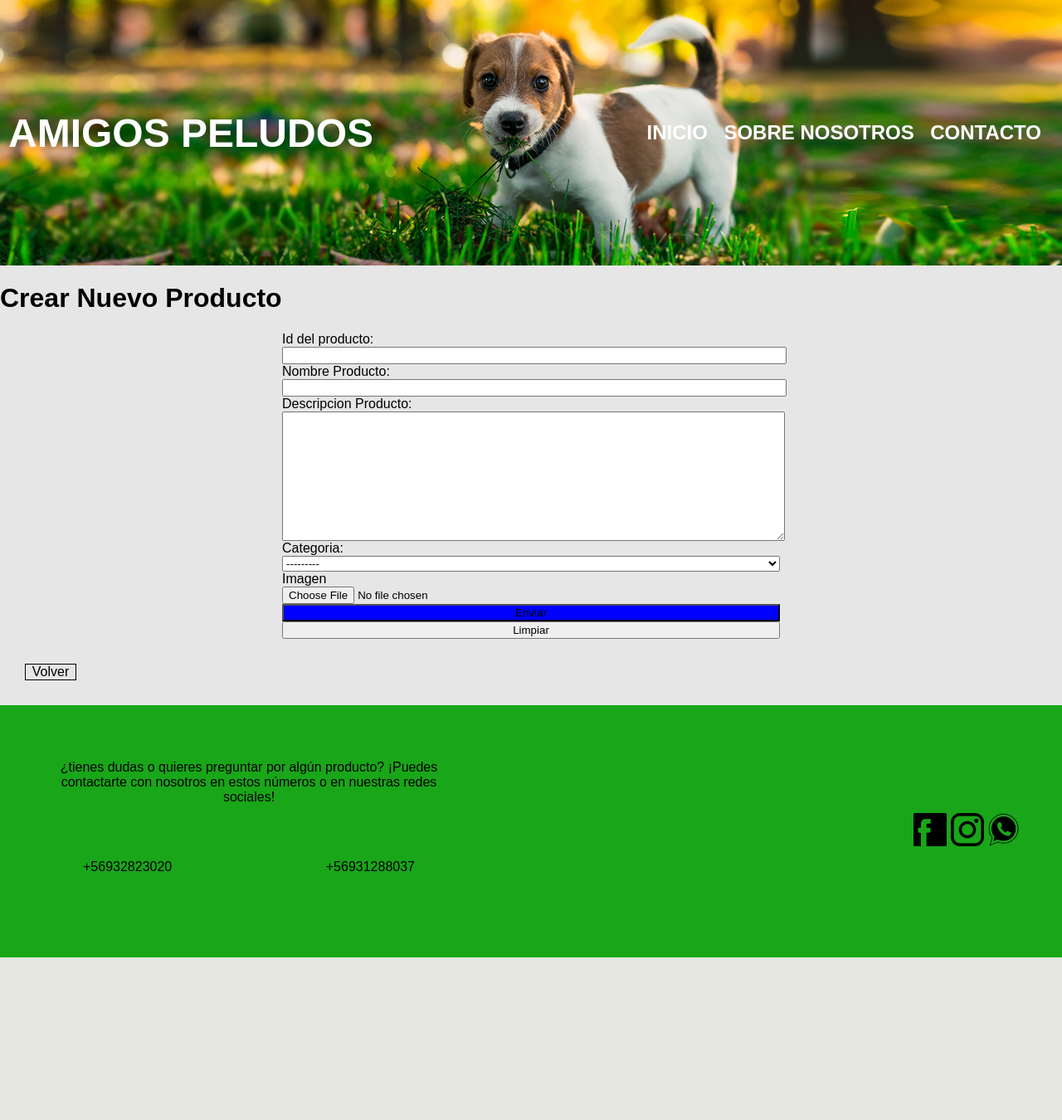
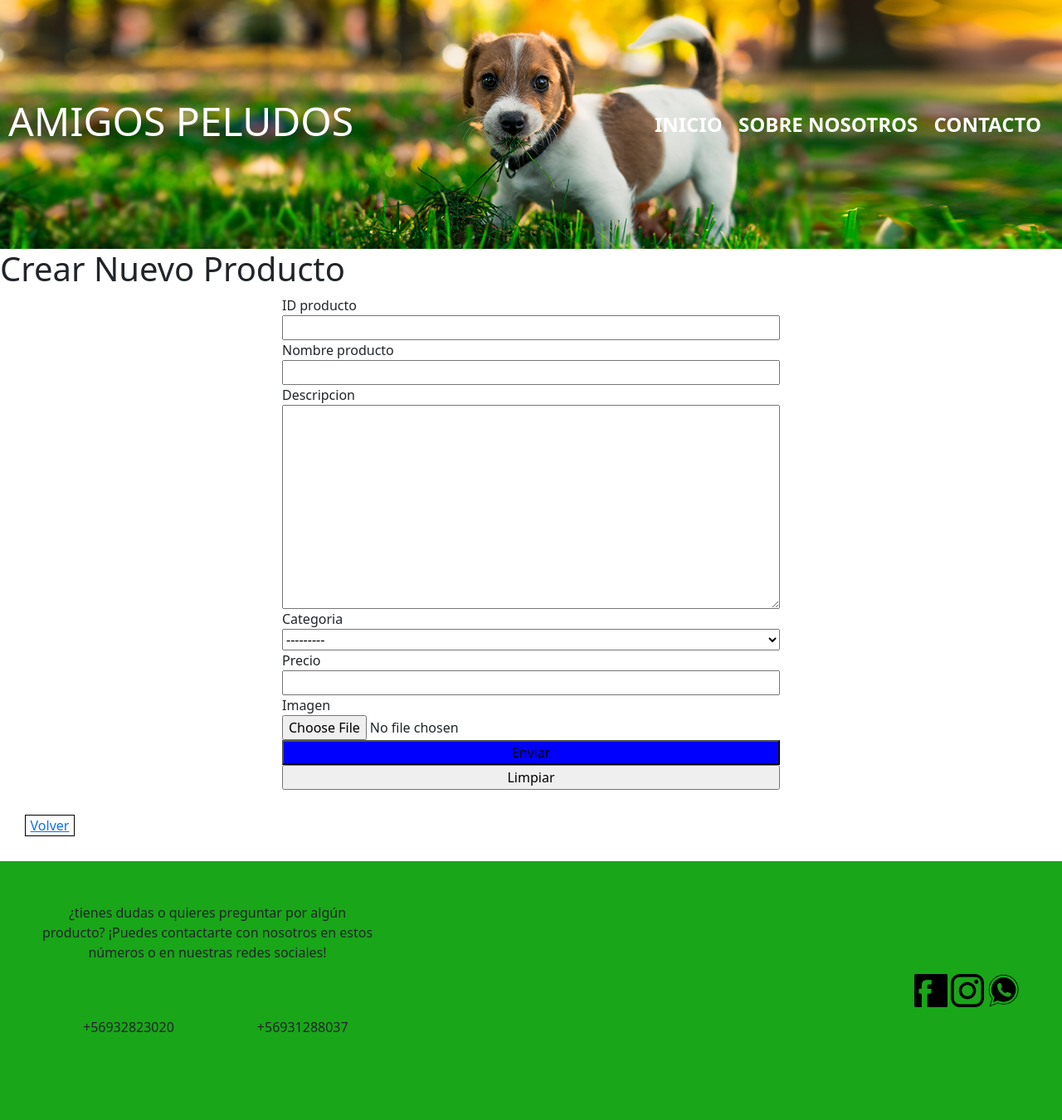
Before and after one commit to Johny-ctrl/Django-Peludos, a Django app: page /form-productos in a window 1280 px wide. Shown: the whole page at 83% size. Before the commit the page ends 1154 px from the top, so only its background shows below. Run offline with Django 4.2, Linux system fonts and the light colour scheme; data comes from the database, SQL or seed files in the repository; both versions use the stored data as it was after the commit; parts of the project's set-up code (start-up, migrations or seed data) failed here and were passed over.

Commit message:
el johnny no puede jah

```diff
--- a/core/forms.py
+++ b/core/forms.py
@@ -6,4 +6,4 @@ from .models import ListaP
 class ProductoForm(ModelForm):
     class Meta:
         model=ListaP
-        fields =['IdProducto', 'NombreP', 'Descripcion', 'Categoria']
+        fields =['IdProducto', 'NombreP', 'Descripcion', 'Categoria', 'Precio']
--- a/core/models.py
+++ b/core/models.py
@@ -17,5 +17,6 @@ class ListaP(models.Model):
     Imagen= models.ImageField(upload_to="ImgProductos", null=True)
     Descripcion= models.TextField(max_length=300, verbose_name='Descripcion Producto')
     Categoria = models.ForeignKey(Categoria, on_delete=models.CASCADE)
+    Precio = models.IntegerField(verbose_name='Precio')
     def __str__(self):
         return self.IdProducto
--- a/core/static/core/css/estilo.css
+++ b/core/static/core/css/estilo.css
@@ -416,7 +416,7 @@ button:hover{
 .modificar{
     margin-top: 20px;
 }
-#error{
+.error{
     display: flex;
     width: 600px;
     color: lime;
@@ -450,3 +450,14 @@ th,td{
     overflow: hidden;
     border:1px solid black;
 }
+.imgc{
+    max-height: 400px;
+    max-width: 400px;
+}
+#carouselExampleControls{
+    min-height: 400px;
+    align-items: center;
+}
+#prev, #next{
+    width: 60px;
+}
--- a/core/templates/core/form_mod_productos.html
+++ b/core/templates/core/form_mod_productos.html
@@ -35,10 +35,13 @@
 
                     <label for="Categoria">Categoria</label>
                     {{ form.Categoria }}
+
+                    <label for="Precio">Precio</label>
+                    {{ form.Precio }}
                 </div>
                 <input type="submit" class="modificar" id="modificar" value="Modificar">
                 <input type="reset" class="limpiar" id="limpiar" value="Limpiar">
-                <div id="error" role="alert">
+                <div class="error" role="alert">
                     <h3>{{ mensaje }}</h3>
                 </div>
             </form>
--- a/core/templates/core/form_productos.html
+++ b/core/templates/core/form_productos.html
@@ -5,6 +5,7 @@
         <title>Ingreso de Productos</title>
         <!-- CSS only -->
         <link rel="stylesheet" href="{% static 'core/css/estilo.css'%}"> <!--Mi estilo-->
+        <link href="https://cdn.jsdelivr.net/npm/bootstrap@5.2.0-beta1/dist/css/bootstrap.min.css" rel="stylesheet" integrity="sha384-0evHe/X+R7YkIZDRvuzKMRqM+OrBnVFBL6DOitfPri4tjfHxaWutUpFmBp4vmVor" crossorigin="anonymous">
     </head>
     <header>
         <div>
@@ -17,20 +18,33 @@
         </nav>
     </header>
     <body>
-        <div class="container">
+        <div>
             <div><h1>Crear Nuevo Producto</h1></div>
-        <div class="row">
+        <div>
             <form action="" method="post" id="formulario" enctype="multipart/form-data">
                 {% csrf_token %}
                 <div class="form-group">
-                    {{ form.as_table }}
+                    <label for="IdProducto">ID producto</label>
+                    {{ form.IdProducto }}
+
+                    <label for="NombreP">Nombre producto</label>
+                    {{ form.NombreP }}
+
+                    <label for="Descripcion">Descripcion</label>
+                    {{ form.Descripcion }}
+
+                    <label for="Categoria">Categoria</label>
+                    {{ form.Categoria }}
+
+                    <label for="Precio">Precio</label>
+                    {{ form.Precio }}
                     <label>Imagen</label>
                     <input type="file" name="myfile">
                 </div>
                 <input type="submit" class="enviar" id="enviar" value="Enviar">
                 <input type="reset" class="limpiar" id="limpiar" value="Limpiar">
                 </div>
-                <div id="error" class="alert alert-success" role="alert">
+                <div class="error" role="alert">
                     {{ mensaje }}
             </form>
             {% if uploaded_file_url %}
```
Also changed, not shown: core/templates/core/Productos.html (+6 -6 lines), core/migrations/0016_listap_precio.py (added), db.sqlite3.
